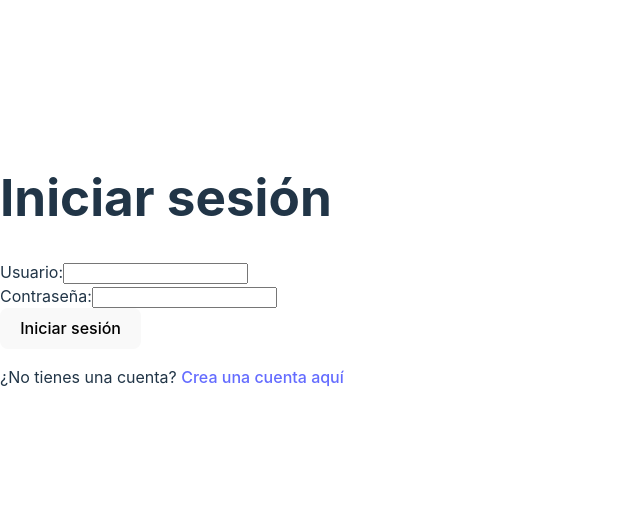
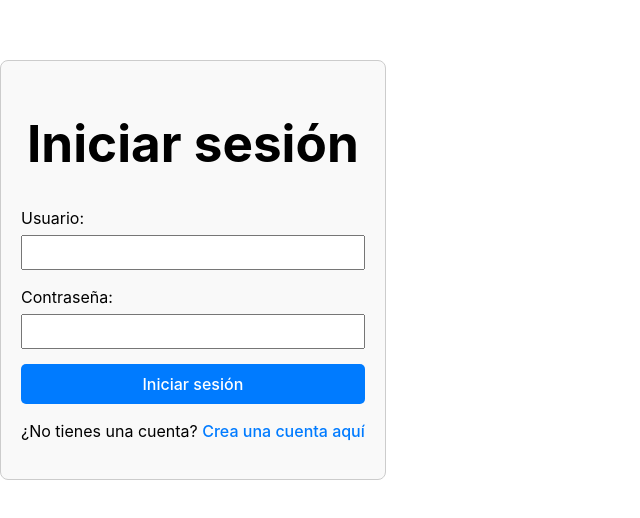
Before and after one commit to ItheraelCoder/weather-app, a React (Vite) app: page /login in a window 1280 px wide. Shown: the part 130-648 px from the top of the page, without its empty margins (0-640 px from the left). Built offline with nearby package versions, Linux system fonts and the light colour scheme.

Commit message:
Actualizacion: Weather App

```diff
--- a/src/pages/LoginPage.jsx
+++ b/src/pages/LoginPage.jsx
@@ -1,6 +1,7 @@
 
 import { useState } from 'react';
 import { useNavigate, Link  } from 'react-router-dom';
+import '../styles/LoginPage.css'
 
 export const LoginPage = () => {
   const [username, setUsername] = useState('');
--- a/src/pages/SignUpPage.jsx
+++ b/src/pages/SignUpPage.jsx
@@ -1,5 +1,6 @@
 import { useState } from 'react';
 import { useNavigate, Link } from 'react-router-dom';
+import '../styles/SignUpPage.css'
 
 export const SignUpPage = () => {
   const [username, setUsername] = useState('');
--- /dev/null
+++ b/src/styles/LoginPage.css
@@ -0,0 +1,58 @@
+.login-page {
+    max-width: 400px;
+    margin: 0 auto;
+    padding: 20px;
+    border: 1px solid #ccc;
+    border-radius: 8px;
+    background-color: #f9f9f9;
+  }
+
+  .login-page h1 {
+    color: black;
+    text-align: center;
+  }
+
+  .login-page form div {
+    margin-bottom: 15px;
+  }
+
+  .login-page label {
+    color: black;
+    display: block;
+    margin-bottom: 5px;
+  }
+
+  .login-page input {
+    width: 100%;
+    padding: 8px;
+    box-sizing: border-box;
+  }
+
+  .login-page button {
+    width: 100%;
+    padding: 10px;
+    background-color: #007bff;
+    color: white;
+    border: none;
+    border-radius: 5px;
+    cursor: pointer;
+  }
+
+  .login-page button:hover {
+    background-color: #0056b3;
+  }
+
+  .login-page p {
+    color: black;
+    text-align: center;
+    margin-top: 15px;
+  }
+
+  .login-page a {
+    color: #007bff;
+    text-decoration: none;
+  }
+
+  .login-page a:hover {
+    text-decoration: underline;
+  }
--- /dev/null
+++ b/src/styles/SignUpPage.css
@@ -0,0 +1,58 @@
+.signup-page {
+    max-width: 400px;
+    margin: 0 auto;
+    padding: 20px;
+    border: 1px solid #ccc;
+    border-radius: 8px;
+    background-color: #f9f9f9;
+  }
+
+  .signup-page h1 {
+    text-align: center;
+    color:black;
+  }
+
+  .signup-page form div {
+    margin-bottom: 15px;
+  }
+
+  .signup-page label {
+    display: block;
+    margin-bottom: 5px;
+    color: black;
+  }
+
+  .signup-page input {
+    width: 100%;
+    padding: 8px;
+    box-sizing: border-box;
+  }
+
+  .signup-page button {
+    width: 100%;
+    padding: 10px;
+    background-color: #28a745;
+    color: white;
+    border: none;
+    border-radius: 5px;
+    cursor: pointer;
+  }
+
+  .signup-page button:hover {
+    background-color: #218838;
+  }
+
+  .signup-page p {
+    color: black;
+    text-align: center;
+    margin-top: 15px;
+  }
+
+  .signup-page a {
+    color: #007bff;
+    text-decoration: none;
+  }
+
+  .signup-page a:hover {
+    text-decoration: underline;
+  }
```
